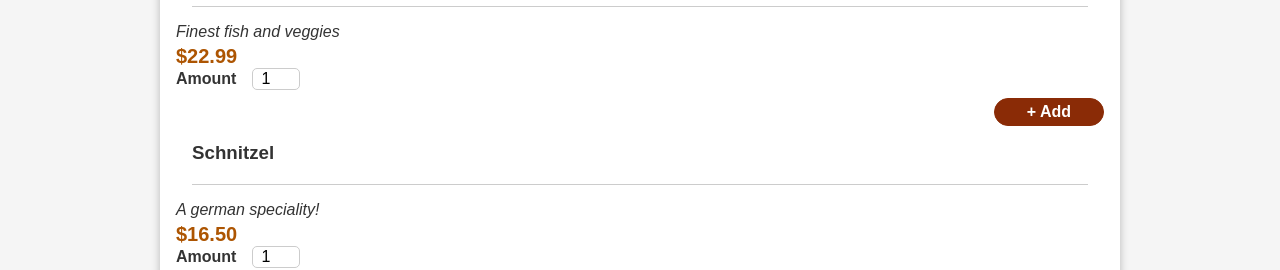
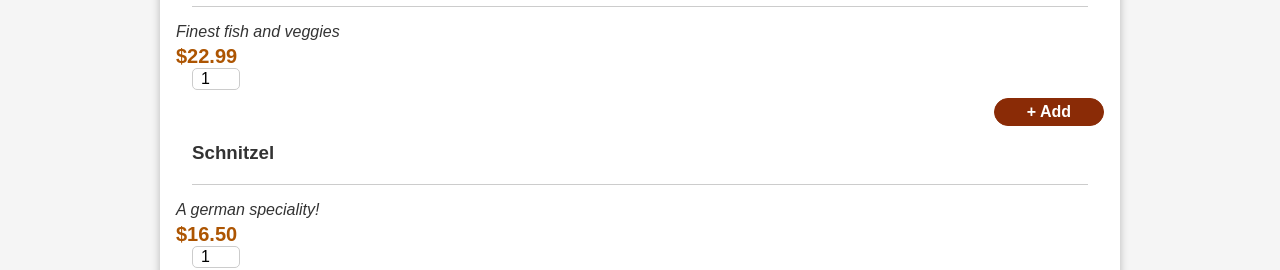
Before and after one commit to 1iamshashikant/ReastaurantWebsiteReactJs, a React (Create React App) app: page / in a window 1280 px wide. Shown: the part 540-810 px from the top of the page. Built offline with nearby package versions, Linux system fonts and the light colour scheme.

Commit message:
Making Meal ItemForm

```diff
--- a/src/components/Meals/MealItem/MealItemForm.js
+++ b/src/components/Meals/MealItem/MealItemForm.js
@@ -4,7 +4,6 @@ import Input from'../../UI/Input';
 const MealItemForm = (props) =>{
 
     return (
-
           <form className={classes.form}>
 
            <Input lable="Amount"
--- a/src/components/UI/Input.js
+++ b/src/components/UI/Input.js
@@ -1,10 +1,11 @@
 import classes from './Input.module.css';
 
 
-const Input = (props) =>{
+const Input = (props) =>
+    {
     return(
       <div className={classes.input}>
-         <label htmlFor={props.input.id}>{props.lable}</label>
+         <label htmlFor={props.input.id}>{props.label}</label>
         <input {...props.input}/>
        </div>
     );
```
